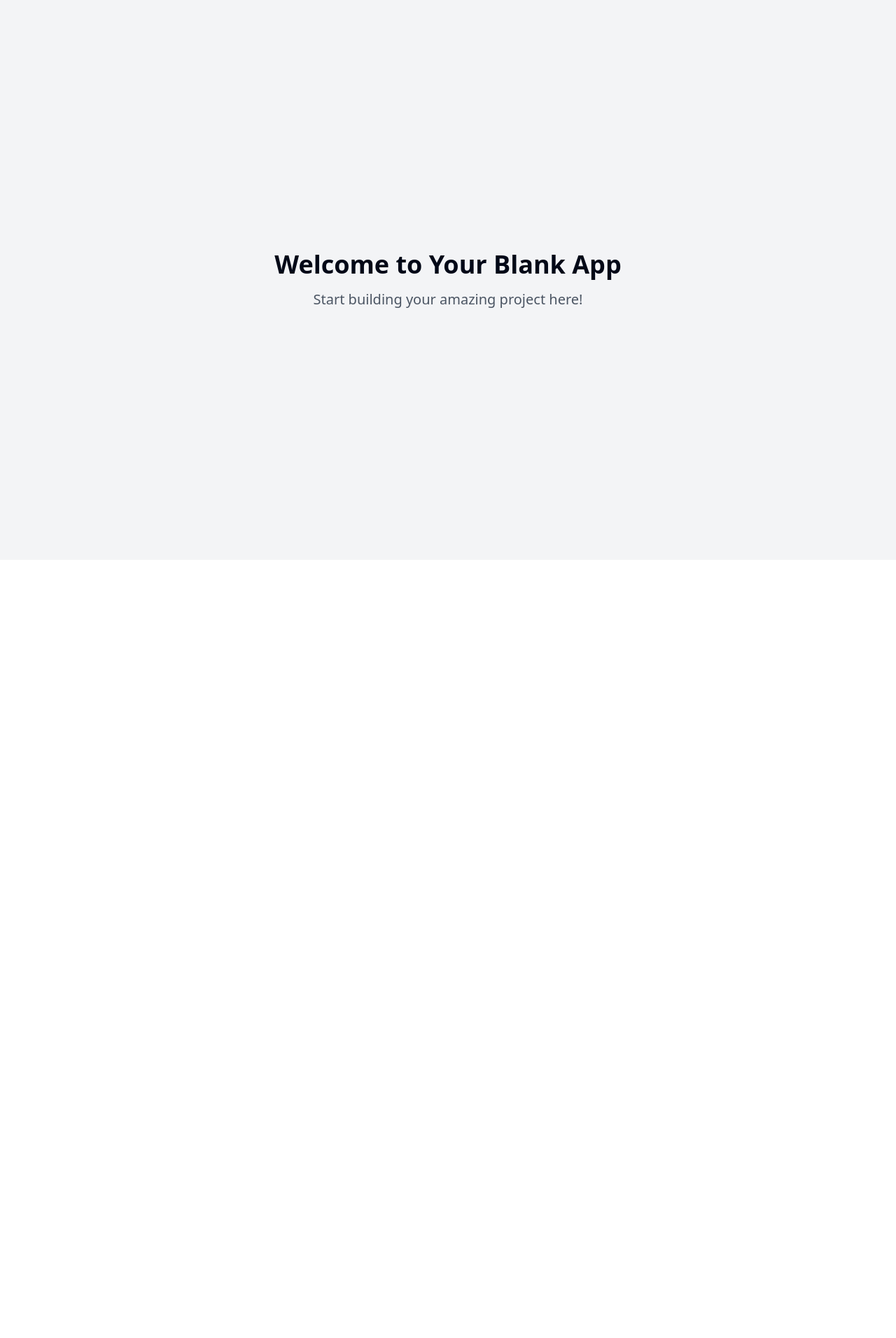
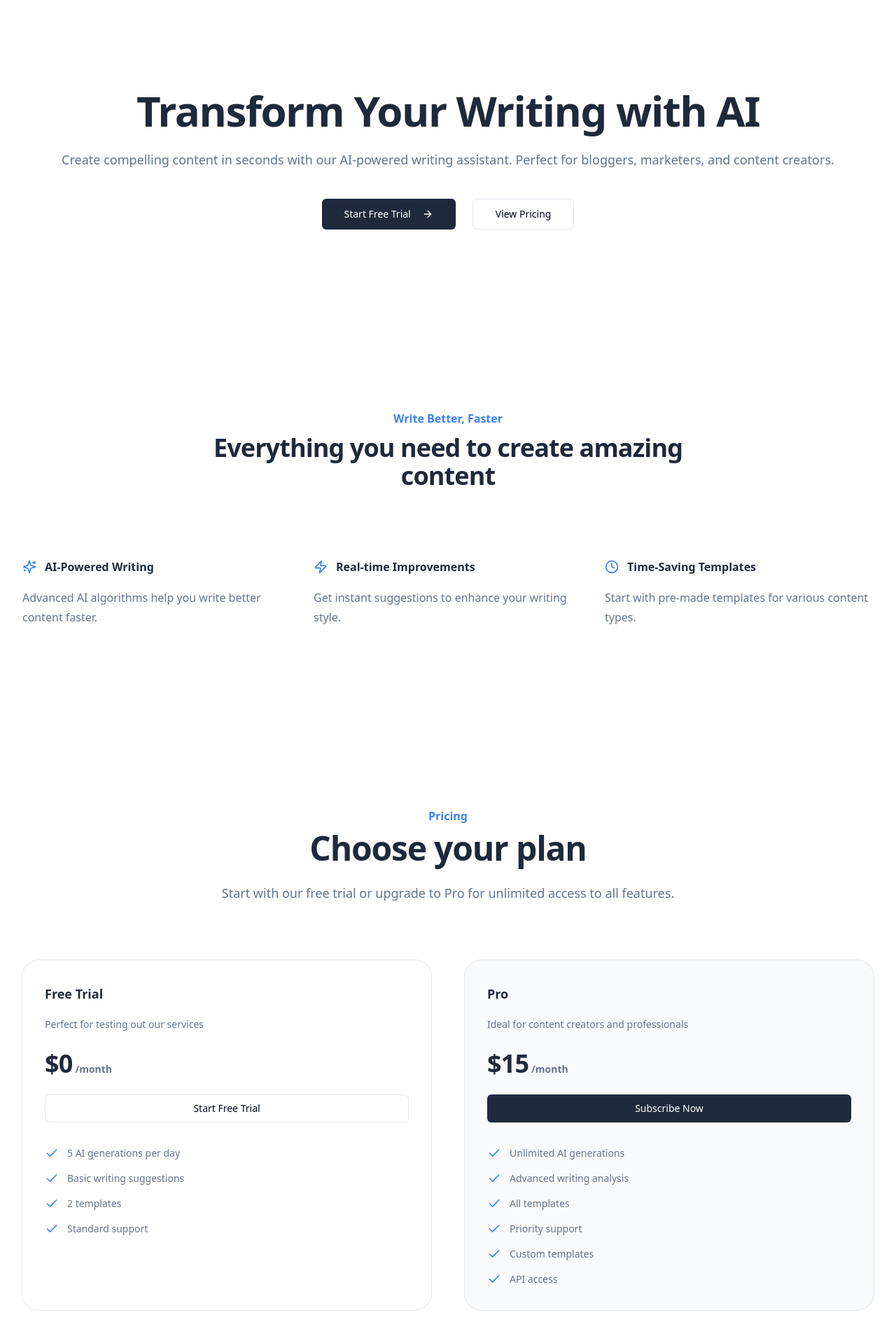
Before and after one commit to Lorincodes/income-idea-spark, a React (Vite) app: page / in a window 1280 px wide. Shown: the top 1912 px of the page at 70% size. Before the commit the page ends 800 px from the top, so only its background shows below. Built offline with nearby package versions, Linux system fonts and the light colour scheme.

Commit message:
Generate passive income app ideas
This commit introduces ideas for building an app focused on generating passive income. The suggestions aim to inspire the development of features and functionalities that can facilitate income generation through the application.
[skip gpt_engineer]

```diff
--- /dev/null
+++ b/src/components/Features.tsx
@@ -0,0 +1,51 @@
+import { Check, Sparkles, Zap, Clock } from "lucide-react";
+
+const features = [
+  {
+    name: "AI-Powered Writing",
+    description: "Advanced AI algorithms help you write better content faster.",
+    icon: Sparkles,
+  },
+  {
+    name: "Real-time Improvements",
+    description: "Get instant suggestions to enhance your writing style.",
+    icon: Zap,
+  },
+  {
+    name: "Time-Saving Templates",
+    description: "Start with pre-made templates for various content types.",
+    icon: Clock,
+  },
+];
+
+export const Features = () => {
+  return (
+    <div className="bg-white py-24 sm:py-32">
+      <div className="mx-auto max-w-7xl px-6 lg:px-8">
+        <div className="mx-auto max-w-2xl lg:text-center">
+          <h2 className="text-base font-semibold leading-7 text-accent">
+            Write Better, Faster
+          </h2>
+          <p className="mt-2 text-3xl font-bold tracking-tight text-primary sm:text-4xl">
+            Everything you need to create amazing content
+          </p>
+        </div>
+        <div className="mx-auto mt-16 max-w-2xl sm:mt-20 lg:mt-24 lg:max-w-none">
+          <dl className="grid max-w-xl grid-cols-1 gap-x-8 gap-y-16 lg:max-w-none lg:grid-cols-3">
+            {features.map((feature) => (
+              <div key={feature.name} className="flex flex-col">
+                <dt className="flex items-center gap-x-3 text-base font-semibold leading-7 text-primary">
+                  <feature.icon className="h-5 w-5 flex-none text-accent" aria-hidden="true" />
+                  {feature.name}
+                </dt>
+                <dd className="mt-4 flex flex-auto flex-col text-base leading-7 text-secondary">
+                  <p className="flex-auto">{feature.description}</p>
+                </dd>
+              </div>
+            ))}
+          </dl>
+        </div>
+      </div>
+    </div>
+  );
+};
--- /dev/null
+++ b/src/components/Hero.tsx
@@ -0,0 +1,32 @@
+import { Button } from "@/components/ui/button";
+import { ArrowRight } from "lucide-react";
+
+export const Hero = () => {
+  return (
+    <div className="relative overflow-hidden bg-white">
+      <div className="mx-auto max-w-7xl px-6 py-24 sm:py-32 lg:px-8">
+        <div className="text-center">
+          <h1 className="text-4xl font-bold tracking-tight text-primary sm:text-6xl">
+            Transform Your Writing with AI
+          </h1>
+          <p className="mt-6 text-lg leading-8 text-secondary">
+            Create compelling content in seconds with our AI-powered writing assistant.
+            Perfect for bloggers, marketers, and content creators.
+          </p>
+          <div className="mt-10 flex items-center justify-center gap-x-6">
+            <Button className="group" size="lg">
+              Start Free Trial
+              <ArrowRight className="ml-2 h-4 w-4 transition-transform group-hover:translate-x-1" />
+            </Button>
+            <Button variant="outline" size="lg">
+              View Pricing
+            </Button>
+          </div>
+        </div>
+      </div>
+      <div className="absolute inset-x-0 -top-40 -z-10 transform-gpu overflow-hidden blur-3xl sm:-top-80">
+        <div className="relative left-[calc(50%-11rem)] aspect-[1155/678] w-[36.125rem] -translate-x-1/2 rotate-[30deg] bg-gradient-to-tr from-accent to-primary opacity-20 sm:left-[calc(50%-30rem)] sm:w-[72.1875rem]" />
+      </div>
+    </div>
+  );
+};
--- /dev/null
+++ b/src/components/Pricing.tsx
@@ -0,0 +1,91 @@
+import { Button } from "@/components/ui/button";
+import { Check } from "lucide-react";
+
+const tiers = [
+  {
+    name: "Free Trial",
+    id: "tier-free",
+    priceMonthly: "$0",
+    description: "Perfect for testing out our services",
+    features: [
+      "5 AI generations per day",
+      "Basic writing suggestions",
+      "2 templates",
+      "Standard support",
+    ],
+    buttonText: "Start Free Trial",
+    buttonVariant: "outline" as const,
+  },
+  {
+    name: "Pro",
+    id: "tier-pro",
+    priceMonthly: "$15",
+    description: "Ideal for content creators and professionals",
+    features: [
+      "Unlimited AI generations",
+      "Advanced writing analysis",
+      "All templates",
+      "Priority support",
+      "Custom templates",
+      "API access",
+    ],
+    buttonText: "Subscribe Now",
+    buttonVariant: "default" as const,
+    featured: true,
+  },
+];
+
+export const Pricing = () => {
+  return (
+    <div className="bg-white py-24 sm:py-32">
+      <div className="mx-auto max-w-7xl px-6 lg:px-8">
+        <div className="mx-auto max-w-4xl text-center">
+          <h2 className="text-base font-semibold leading-7 text-accent">Pricing</h2>
+          <p className="mt-2 text-4xl font-bold tracking-tight text-primary sm:text-5xl">
+            Choose your plan
+          </p>
+        </div>
+        <p className="mx-auto mt-6 max-w-2xl text-center text-lg leading-8 text-secondary">
+          Start with our free trial or upgrade to Pro for unlimited access to all features.
+        </p>
+        <div className="isolate mx-auto mt-16 grid max-w-md grid-cols-1 gap-y-8 sm:mt-20 lg:mx-0 lg:max-w-none lg:grid-cols-2 lg:gap-x-8 xl:gap-x-12">
+          {tiers.map((tier) => (
+            <div
+              key={tier.id}
+              className={`rounded-3xl p-8 ring-1 ring-gray-200 ${
+                tier.featured ? "bg-gray-50" : ""
+              }`}
+            >
+              <h3 className="text-lg font-semibold leading-8 text-primary">
+                {tier.name}
+              </h3>
+              <p className="mt-4 text-sm leading-6 text-secondary">{tier.description}</p>
+              <p className="mt-6 flex items-baseline gap-x-1">
+                <span className="text-4xl font-bold tracking-tight text-primary">
+                  {tier.priceMonthly}
+                </span>
+                <span className="text-sm font-semibold leading-6 text-secondary">
+                  /month
+                </span>
+              </p>
+              <Button
+                variant={tier.buttonVariant}
+                className="mt-6 w-full"
+              >
+                {tier.buttonText}
+              </Button>
+              <ul role="list" className="mt-8 space-y-3 text-sm leading-6 text-secondary">
+                {tier.features.map((feature) => (
+                  <li key={feature} className="flex gap-x-3">
+                    <Check className="h-6 w-5 flex-none text-accent" aria-hidden="true" />
+                    {feature}
+                  </li>
+                ))}
+              </ul>
+            </div>
+          ))}
+        </div>
+      </div>
+    </div>
+  );
+};
--- a/src/pages/Index.tsx
+++ b/src/pages/Index.tsx
@@ -1,12 +1,13 @@
-// Update this page (the content is just a fallback if you fail to update the page)
+import { Hero } from "@/components/Hero";
+import { Features } from "@/components/Features";
+import { Pricing } from "@/components/Pricing";
 
 const Index = () => {
   return (
-    <div className="min-h-screen flex items-center justify-center bg-gray-100">
-      <div className="text-center">
-        <h1 className="text-4xl font-bold mb-4">Welcome to Your Blank App</h1>
-        <p className="text-xl text-gray-600">Start building your amazing project here!</p>
-      </div>
+    <div className="min-h-screen">
+      <Hero />
+      <Features />
+      <Pricing />
     </div>
   );
 };
--- a/tailwind.config.ts
+++ b/tailwind.config.ts
@@ -12,85 +12,73 @@ export default {
   theme: {
     container: {
       center: true,
-			padding: '2rem',
+      padding: "2rem",
       screens: {
-				'2xl': '1400px'
-			}
+        "2xl": "1400px",
+      },
     },
     extend: {
       colors: {
-				border: 'hsl(var(--border))',
-				input: 'hsl(var(--input))',
-				ring: 'hsl(var(--ring))',
-				background: 'hsl(var(--background))',
-				foreground: 'hsl(var(--foreground))',
+        border: "hsl(var(--border))",
+        input: "hsl(var(--input))",
+        ring: "hsl(var(--ring))",
+        background: "hsl(var(--background))",
+        foreground: "hsl(var(--foreground))",
         primary: {
-					DEFAULT: 'hsl(var(--primary))',
-					foreground: 'hsl(var(--primary-foreground))'
+          DEFAULT: "#1E293B",
+          foreground: "#FFFFFF",
+          hover: "#334155",
         },
         secondary: {
-					DEFAULT: 'hsl(var(--secondary))',
-					foreground: 'hsl(var(--secondary-foreground))'
+          DEFAULT: "#64748B",
+          foreground: "#FFFFFF",
+        },
+        accent: {
+          DEFAULT: "#3B82F6",
+          foreground: "#FFFFFF",
         },
         destructive: {
-					DEFAULT: 'hsl(var(--destructive))',
-					foreground: 'hsl(var(--destructive-foreground))'
+          DEFAULT: "hsl(var(--destructive))",
+          foreground: "hsl(var(--destructive-foreground))",
         },
         muted: {
-					DEFAULT: 'hsl(var(--muted))',
-					foreground: 'hsl(var(--muted-foreground))'
-				},
-				accent: {
-					DEFAULT: 'hsl(var(--accent))',
-					foreground: 'hsl(var(--accent-foreground))'
+          DEFAULT: "hsl(var(--muted))",
+          foreground: "hsl(var(--muted-foreground))",
         },
         popover: {
-					DEFAULT: 'hsl(var(--popover))',
-					foreground: 'hsl(var(--popover-foreground))'
+          DEFAULT: "hsl(var(--popover))",
+          foreground: "hsl(var(--popover-foreground))",
         },
         card: {
-					DEFAULT: 'hsl(var(--card))',
-					foreground: 'hsl(var(--card-foreground))'
+          DEFAULT: "hsl(var(--card))",
+          foreground: "hsl(var(--card-foreground))",
         },
-				sidebar: {
-					DEFAULT: 'hsl(var(--sidebar-background))',
-					foreground: 'hsl(var(--sidebar-foreground))',
-					primary: 'hsl(var(--sidebar-primary))',
-					'primary-foreground': 'hsl(var(--sidebar-primary-foreground))',
-					accent: 'hsl(var(--sidebar-accent))',
-					'accent-foreground': 'hsl(var(--sidebar-accent-foreground))',
-					border: 'hsl(var(--sidebar-border))',
-					ring: 'hsl(var(--sidebar-ring))'
-				}
       },
       borderRadius: {
-				lg: 'var(--radius)',
-				md: 'calc(var(--radius) - 2px)',
-				sm: 'calc(var(--radius) - 4px)'
+        lg: "var(--radius)",
+        md: "calc(var(--radius) - 2px)",
+        sm: "calc(var(--radius) - 4px)",
       },
       keyframes: {
-				'accordion-down': {
-					from: {
-						height: '0'
+        "accordion-down": {
+          from: { height: "0" },
+          to: { height: "var(--radix-accordion-content-height)" },
         },
-					to: {
-						height: 'var(--radix-accordion-content-height)'
-					}
+        "accordion-up": {
+          from: { height: "var(--radix-accordion-content-height)" },
+          to: { height: "0" },
         },
-				'accordion-up': {
-					from: {
-						height: 'var(--radix-accordion-content-height)'
+        float: {
+          "0%, 100%": { transform: "translateY(0)" },
+          "50%": { transform: "translateY(-10px)" },
         },
-					to: {
-						height: '0'
-					}
-				}
       },
       animation: {
-				'accordion-down': 'accordion-down 0.2s ease-out',
-				'accordion-up': 'accordion-up 0.2s ease-out'
-			}
-		}
+        "accordion-down": "accordion-down 0.2s ease-out",
+        "accordion-up": "accordion-up 0.2s ease-out",
+        float: "float 3s ease-in-out infinite",
+      },
+    },
   },
   plugins: [require("tailwindcss-animate")],
 } satisfies Config;
```
Lines whose indentation alone changed are shown as unchanged.
